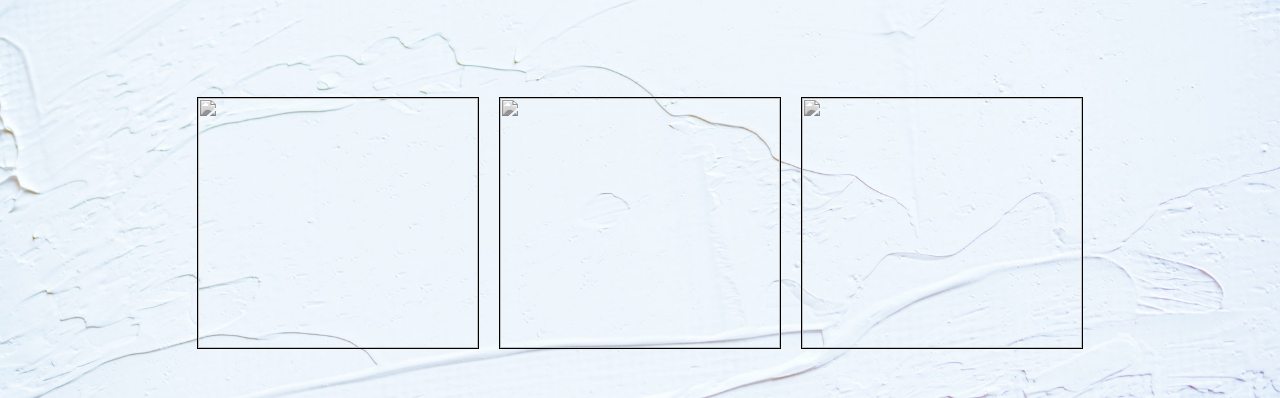
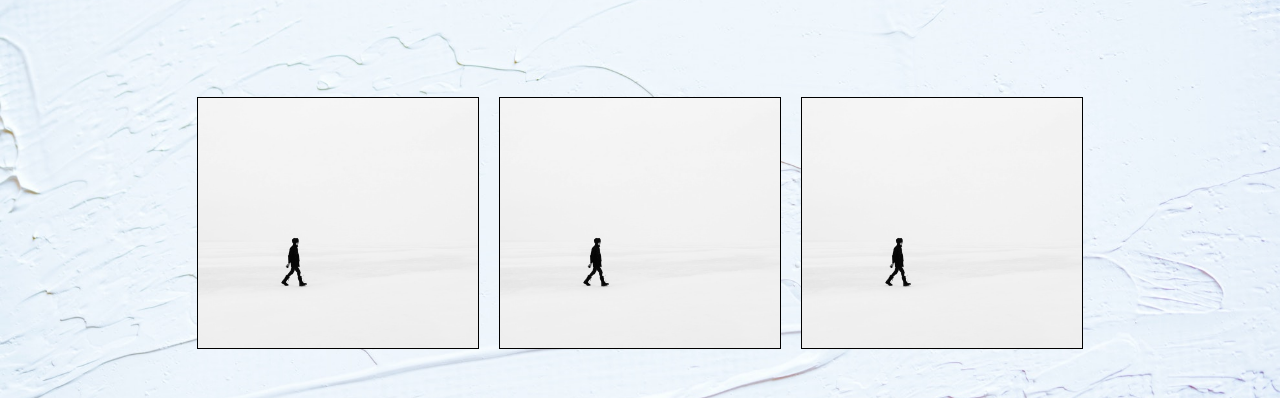
Before and after one commit to takuyoshi-1999/takuyoshi-1999.github.io, a plain HTML site: page index.html in a window 1280 px wide. Shown: the part 1777-2175 px from the top of the page. Drawn offline with nearby package versions, Linux system fonts and the light colour scheme; files whose address does not match are found by name; a web font is replaced by a local one.

Commit message:
Update index.html

```diff
--- a/index.html
+++ b/index.html
@@ -107,19 +107,19 @@
         <ul class="works-list">
           <li class="works-item">
             <a href="#" class="works-img">
-              <img src="./main/pg404_img.jpg" alt="" class="w-img">
+              <img src="./pg404_img.jpg" alt="" class="w-img">
               <span class="more-btn">More→</span>
             </a>
           </li>
           <li class="works-item">
             <a href="#" class="works-img">
-              <img src="./main/pg404_img.jpg" alt="" class="w-img">
+              <img src="./pg404_img.jpg" alt="" class="w-img">
               <span class="more-btn">More→</span>
             </a>
           </li>
           <li class="works-item">
             <a href="#" class="works-img">
-              <img src="./main/pg404_img.jpg" alt="" class="w-img">
+              <img src="./pg404_img.jpg" alt="" class="w-img">
               <span class="more-btn">More→</span>
             </a>
           </li>
```
